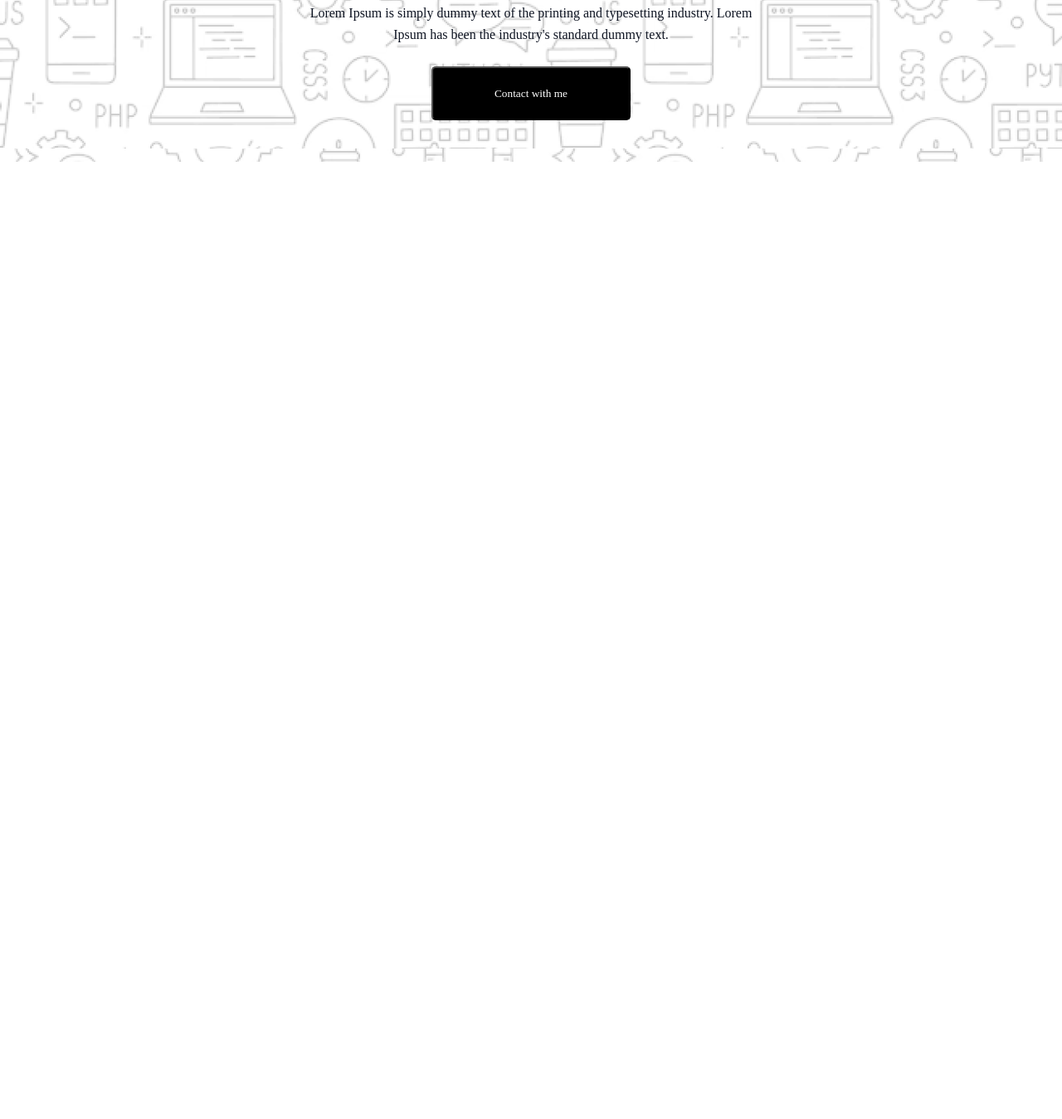
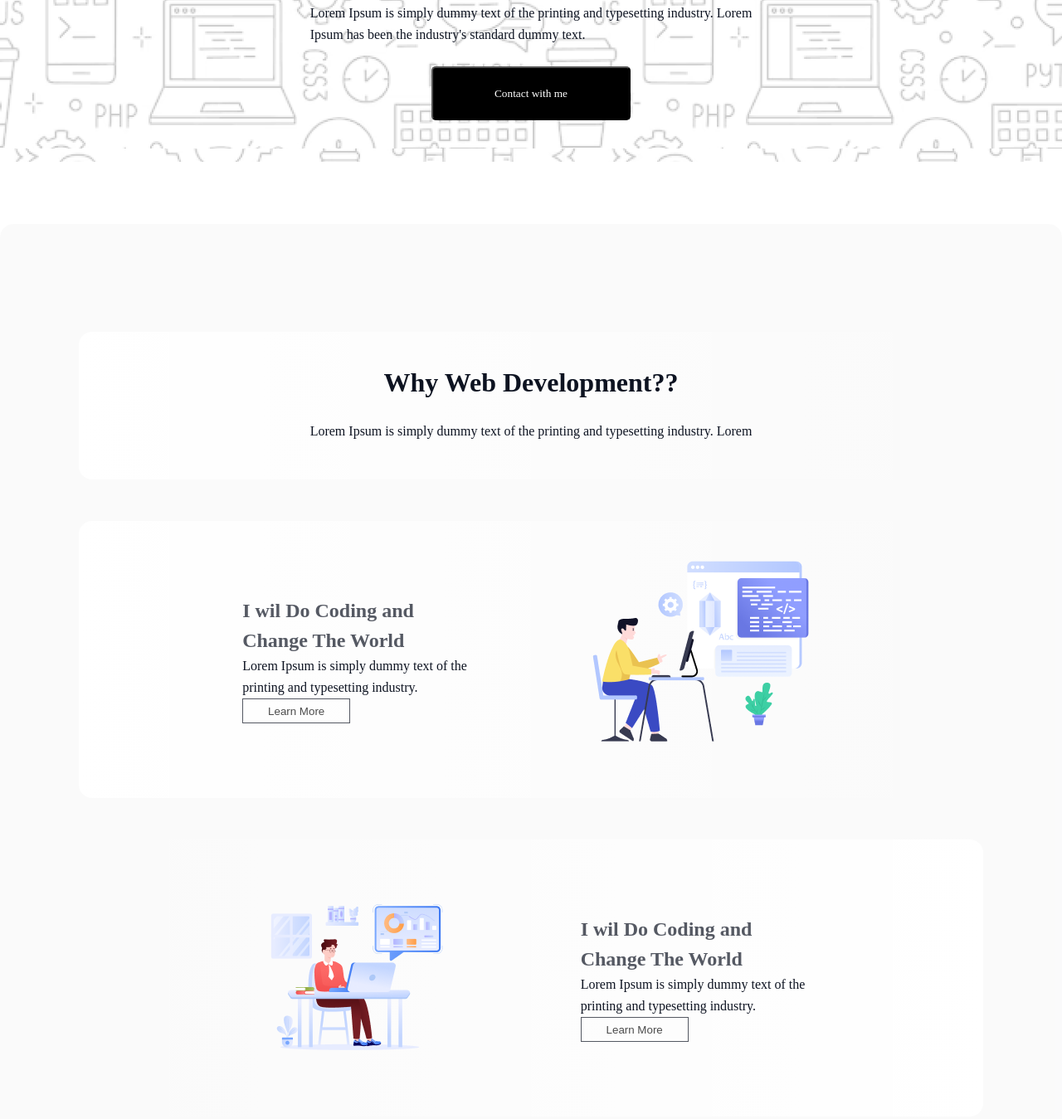
Before and after one commit to Mohammad11222/Assinment-1, a plain HTML site: page index.html in a window 1280 px wide. Shown: the part 571-1920 px from the top of the page at 83% size. Before the commit the page ends 800 px from the top, so only its background shows below. Drawn offline with Linux system fonts and the light colour scheme; a web font is replaced by a local one.

Commit message:
secend commit

```diff
--- a/css/style.css
+++ b/css/style.css
@@ -51,7 +51,7 @@
     font-weight: 400;
     line-height: 26px;
     letter-spacing: 0%;
-    text-align: center;
+    text-align: ;
 }
 .bener button {
     color: rgb(255, 255, 255);
@@ -68,13 +68,64 @@
     color: white;
     font-family: Azeret Mono;
 }
+/* work start in mainsection */
+
+main{
+    background-color: aqua;
+    max-width: 1200px;
+    height: auto;
+    margin: 0 auto;
+    padding: 80px 95px;
+    margin-top: 75px;
+    border-radius: 16px;
+    background: rgba(13, 19, 33, 0.02);
+}
+.Layer_1{
+
+}
+.Layer_1_title{
+    color: rgba(13, 19, 33, 1);
+    font-family: Azeret Mono;
+    font-size: 32px;
+    font-weight: 800;
+    line-height: 100%;
+    letter-spacing: 0%;
+    text-align: center;
+    margin-bottom: 30px;
+}
+.layer{
+    display: flex;
+    justify-content: center;
+    align-items: center;
+    border-radius: 16px;
+    background: linear-gradient(90.00deg, rgba(255, 255, 255, 1),rgba(255, 255, 255, 0) 100%);
+    padding: 45px;
+    margin-top: 50px;
+    gap: 150px;
+}
+.layer-3{
+    border-radius: 16px;
+background: linear-gradient(270.00deg, rgba(255, 255, 255, 1),rgba(255, 255, 255, 0) 100%);
+}
+.layer-header{
+    color: rgba(13, 19, 33, 0.7);
+    font-family: Azeret Mono;
+    font-size: 24px;
+    font-weight: 700;
+    line-height: 36px;
+    letter-spacing: 0%;
+    text-align: left;
+}
+.learn-btn{
+    width: 130px;
+    height: 30px;
+    background-color: transparent;
+    box-sizing: border-box;
+    border: 1px solid rgba(13, 19, 33, 1);
+    opacity: 0.7;
+
+}
 .
 .
 .
 .
-
-.
-.
-.
-.
-.
--- a/index.html
+++ b/index.html
@@ -24,19 +24,39 @@
         </section>
     </header>
     <main>
-        <section>
+        <section class="layer Layer_1">
             <div>
-                <h1></h1>
+                <h1 class="Layer_1_title" >Why Web Development??</h1>
+                <p class="text">Lorem Ipsum is simply dummy text of the printing and typesetting industry. Lorem</p>
             </div>
         </section>
-        <section>
+
+        <section class="layer">
+            <div>
+                <h1 class="layer-header">I wil Do Coding and <br> Change The  World</h1>
+                <p class="text">Lorem Ipsum is simply dummy text of the  <br> printing and typesetting industry.</p>
+                <button class="learn-btn"> Learn More</button>
+            </div>
+            <dir><img src="./assets/Layer_1.png" alt=""></dir>
+        </section>
+
+        <section class="layer layer-3">
+            <dir><img src="./assets/Group 3.png" alt=""></dir>
+            <div>
+                <h1 class="layer-header">I wil Do Coding and <br>Change The World</h1>
+                <p class="text">Lorem Ipsum is simply dummy text of the <br>printing and typesetting industry.</p>
+                <button class="learn-btn"> Learn More</button>
+            </div>
 
         </section>
-        <section>
 
-        </section>
-        <section>
-
+        <section class="layer">
+            <div>
+                <h1 class="layer-header">I wil Do Coding and <br>Change The World</h1>
+                <p class="text">Lorem Ipsum is simply dummy text of the <br> printing and typesetting industry.</p>
+                <button class="learn-btn"> Learn More</button>
+            </div>
+            <dir><img src="./assets/Group 4.png" alt=""></dir>
         </section>
     </main>
     <footer></footer>
```
